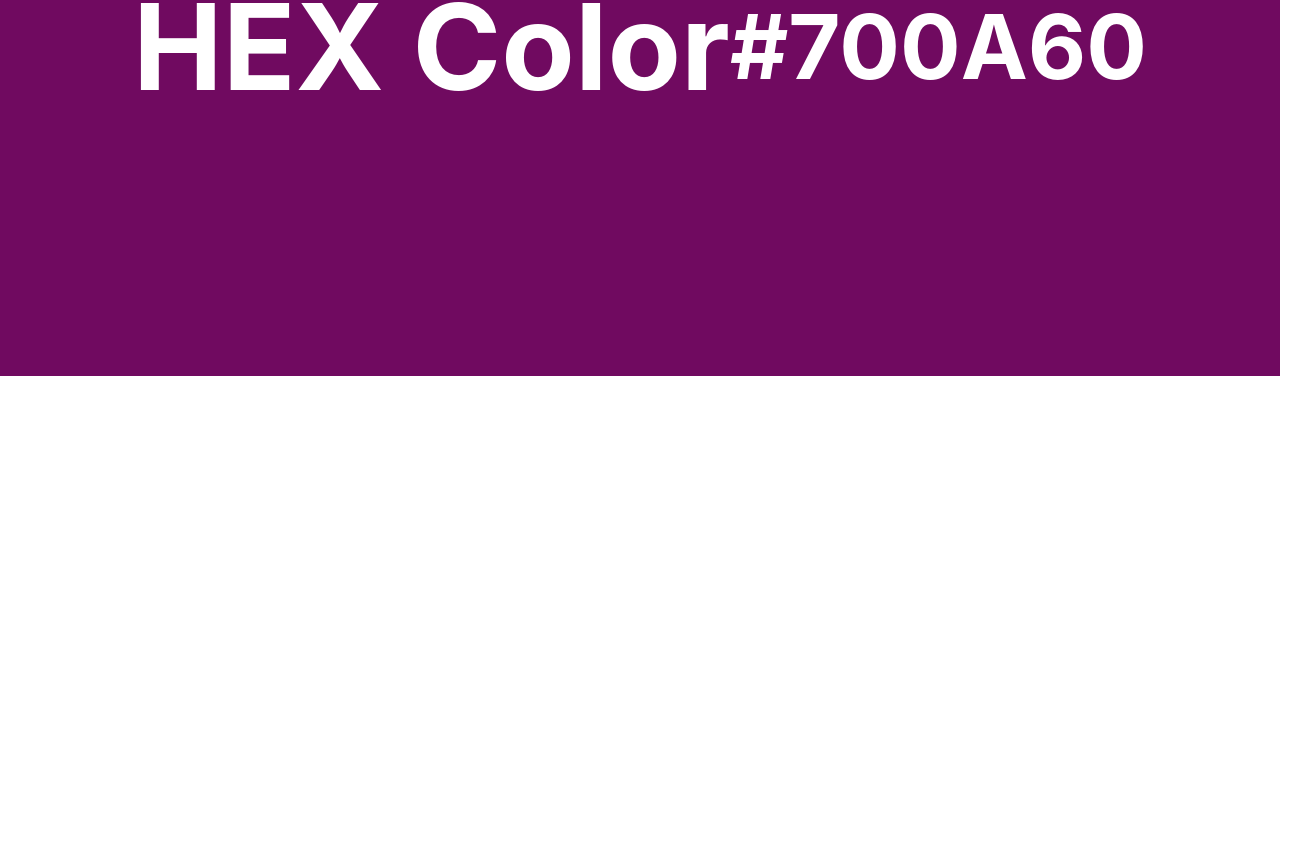
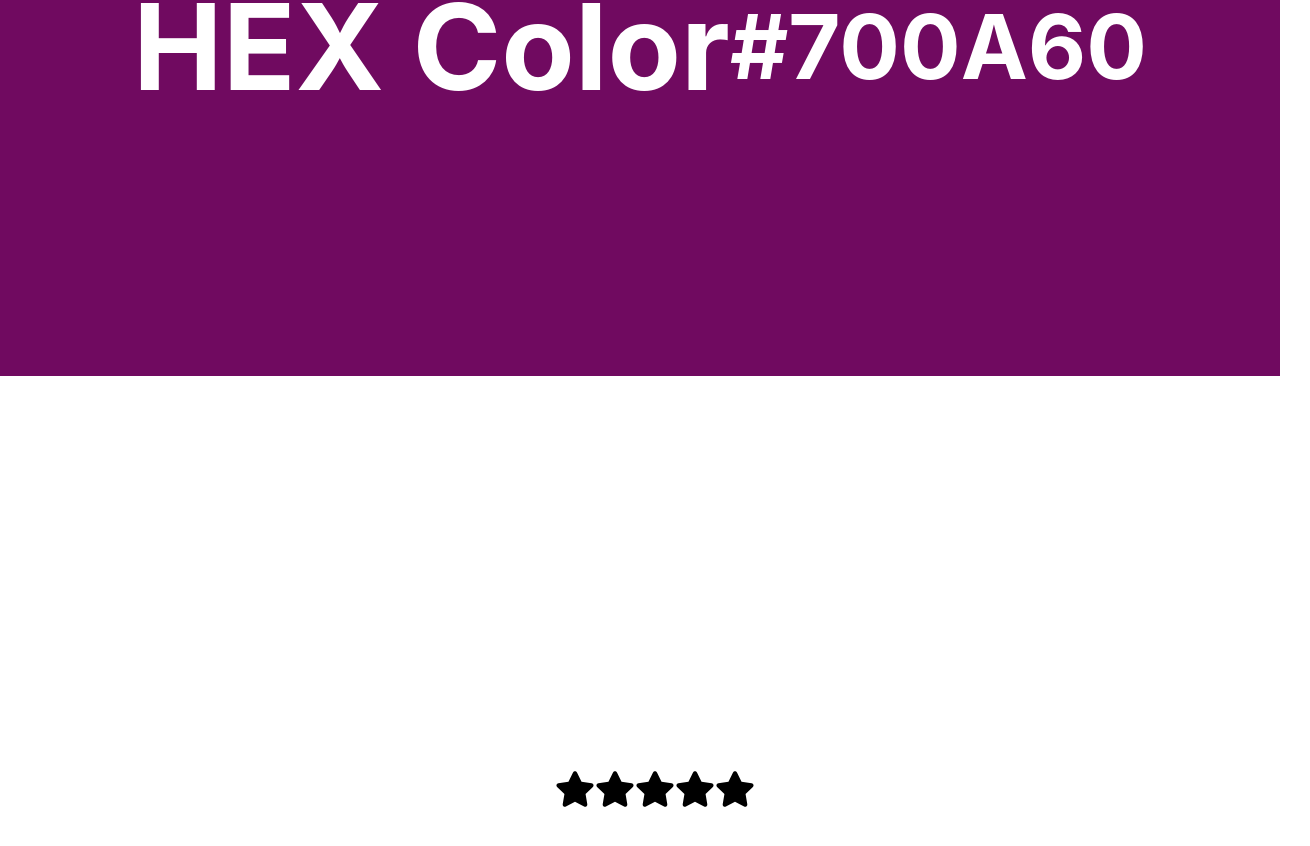
Before and after one commit to VirathShuklla/accordion, a React (Create React App) app: page / in a window 1280 px wide. Shown: the part 1224-2070 px from the top of the page, 1310 px wide, since content can reach past the window. Before the commit the page ends 1600 px from the top, so only its background shows below. Built offline with nearby package versions, Linux system fonts and the light colour scheme.

Commit message:
Third commit: Added star rating

```diff
--- a/package.json
+++ b/package.json
@@ -9,6 +9,7 @@
     "@testing-library/user-event": "^13.5.0",
     "react": "^19.2.0",
     "react-dom": "^19.2.0",
+    "react-icons": "^5.5.0",
     "react-scripts": "5.0.1",
     "web-vitals": "^2.1.4"
   },
--- a/src/App.js
+++ b/src/App.js
@@ -2,6 +2,7 @@
 import './App.css';
 import Accordian from './components/accordion';
 import RandomColor from './components/random-color';
+import StarRating from './components/star-rating';
 
 function App() {
   return (
@@ -12,6 +13,8 @@
       {/* Random Color Generator */}
       <RandomColor/>
 
+      {/* Star Rating */}
+      <StarRating/>
     </div>
   );
 }
--- /dev/null
+++ b/src/components/star-rating/index.jsx
@@ -0,0 +1,39 @@
+import { useState } from 'react';
+import {FaStar} from 'react-icons/fa';
+import './styles.css';
+
+export default function StarRating({noStars=5}){
+    const [rating, setrating] = useState(0)
+    const [hover, sethover] = useState(0)
+
+    function handleClick(getCurrentId){
+        setrating(getCurrentId);
+
+    }
+    function handleMouseEnter(getCurrentId){
+        sethover(getCurrentId);
+    }
+    function handleMouseLeave(getCurrentId){
+        sethover(rating);
+    }
+
+
+    return(
+        <div className="container">
+        <div className="star-rating">
+        {
+            [...Array(noStars)].map((_,index)=> {
+                return <FaStar
+                key = {index+1}
+                className={index+1 <= (hover || rating) ? 'active' : 'inactive'}
+                onClick = {()=>handleClick(index+1)}
+                onMouseMove = {()=>handleMouseEnter(index+1)}
+                onMouseLeave = {()=>handleMouseLeave(index+1)}
+                size={40}
+                />
+            })
+        }
+        </div>
+        </div>
+    )
+}
--- /dev/null
+++ b/src/components/star-rating/styles.css
@@ -0,0 +1,13 @@
+.container{
+    height: 100vh;
+    display: flex;
+    justify-content: center;
+    align-items: center;
+    width: 100vw;
+}
+.active{
+    color: #fff700;
+}
+.inactive{
+    color: black
+}
```
Also changed, not shown: 1 other file (tests, documents, lock files or other folders).
